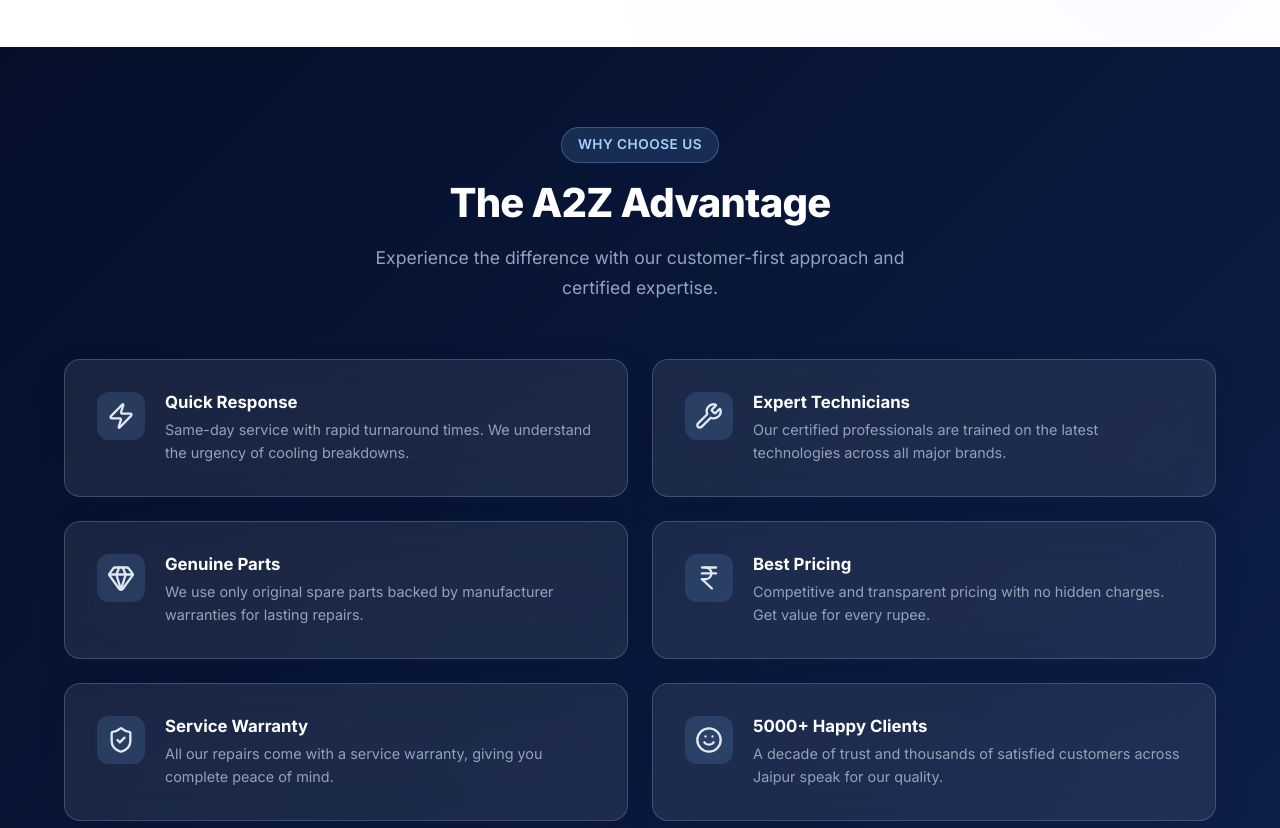
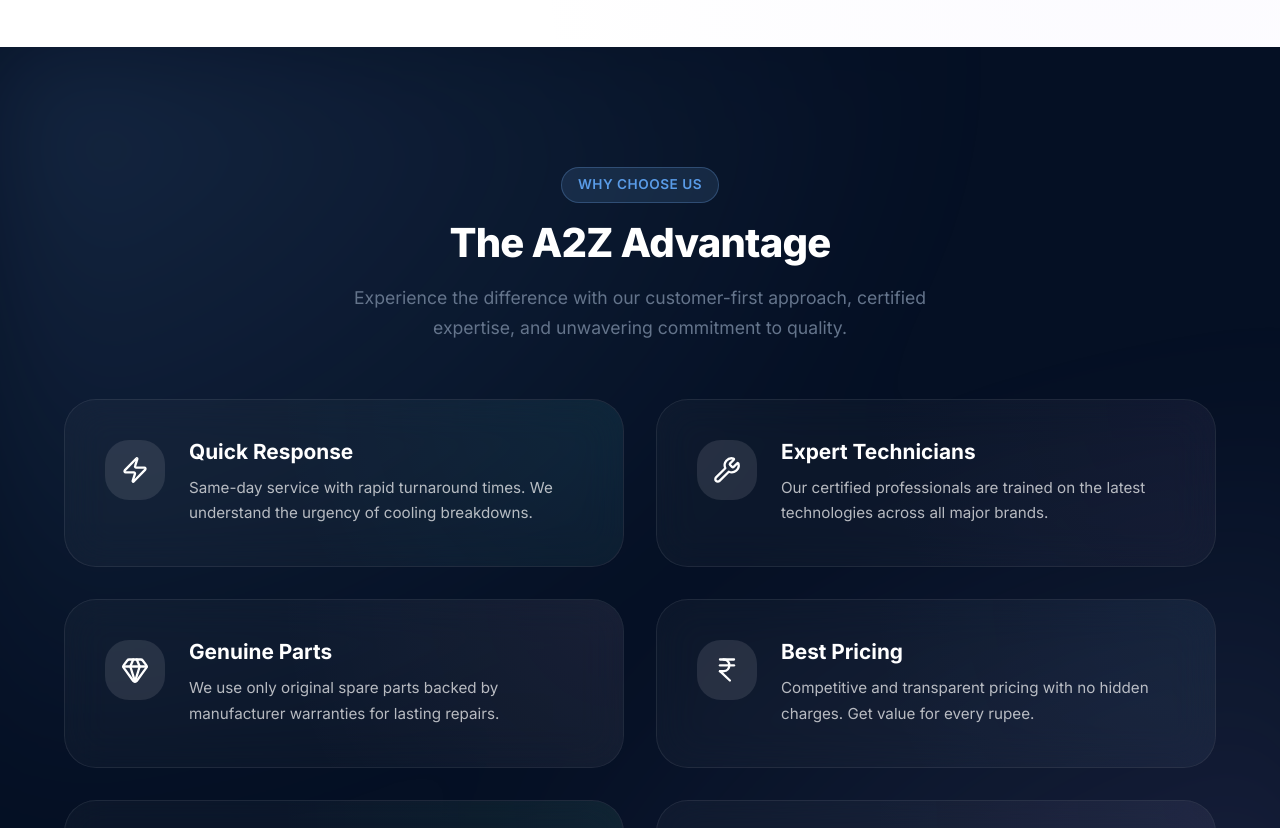
Before and after one commit to Eshbanoliver/a2z-cooling-website-showcase, a React (Vite) app: page / in a window 1280 px wide. Shown: the part 5980-6808 px from the top of the page. Built offline with nearby package versions, Linux system fonts and the light colour scheme.

Commit message:
homepage core values  card

```diff
--- a/src/index.css
+++ b/src/index.css
@@ -1536,54 +1536,139 @@
   color: var(--gray-600);
 }
 
-/* ===== WHY CHOOSE US ===== */
-.wcu-grid {
+/* ===== WHY CHOOSE US VIBRANT ===== */
+.wcu-vibrant-section {
+  position: relative;
+  overflow: hidden;
+  padding: 120px 0;
+  background: #051024;
+}
+
+.wcu-mesh-bg {
+  position: absolute;
+  inset: 0;
+  background:
+    radial-gradient(at 0% 0%, rgba(123, 184, 255, 0.15) 0px, transparent 50%),
+    radial-gradient(at 100% 100%, rgba(184, 169, 255, 0.15) 0px, transparent 50%);
+  filter: blur(60px);
+  z-index: 0;
+  animation: meshMove 15s ease-in-out infinite alternate;
+}
+
+@keyframes meshMove {
+  0% { transform: scale(1) translate(0, 0); }
+  100% { transform: scale(1.2) translate(5%, 5%); }
+}
+
+.wcu-vibrant-section .section-description {
+  color: rgba(255, 255, 255, 0.7);
+}
+
+.wcu-vibrant-grid {
   display: grid;
   grid-template-columns: repeat(2, 1fr);
+  gap: 32px;
+  position: relative;
+  z-index: 1;
+}
+
+.wcu-vibrant-card {
+  position: relative;
+  padding: 40px;
+  background: rgba(255, 255, 255, 0.03);
+  backdrop-filter: blur(20px);
+  border: 1px solid rgba(255, 255, 255, 0.08);
+  border-radius: var(--radius-2xl);
+  display: flex;
   gap: 24px;
-}
-
-.wcu-card {
-  padding: 32px;
-  display: flex;
-  gap: 20px;
   align-items: flex-start;
-}
-
-.wcu-icon {
-  width: 48px;
-  height: 48px;
-  min-width: 48px;
-  background: rgba(123, 184, 255, 0.15);
-  border-radius: var(--radius-md);
+  transition: all 0.5s cubic-bezier(0.2, 1, 0.3, 1);
+  overflow: hidden;
+}
+
+.wcu-color-1 { --wcu-accent: #00f2fe; }
+.wcu-color-2 { --wcu-accent: #764ba2; }
+.wcu-color-3 { --wcu-accent: #fbc2eb; }
+.wcu-color-4 { --wcu-accent: #4facfe; }
+.wcu-color-5 { --wcu-accent: #2af598; }
+.wcu-color-6 { --wcu-accent: #a18cd1; }
+
+.wcu-vibrant-card::before {
+  content: '';
+  position: absolute;
+  top: 0;
+  left: 0;
+  width: 100%;
+  height: 100%;
+  background: radial-gradient(circle at top right, var(--wcu-accent), transparent 60%);
+  opacity: 0.05;
+  transition: var(--transition);
+  z-index: 0;
+}
+
+.wcu-card-accent {
+  position: absolute;
+  top: 0;
+  left: 0;
+  width: 4px;
+  height: 100%;
+  background: var(--wcu-accent);
+  opacity: 0;
+  transition: var(--transition);
+}
+
+.wcu-vibrant-card:hover {
+  transform: translateY(-8px);
+  background: rgba(255, 255, 255, 0.06);
+  border-color: rgba(255, 255, 255, 0.2);
+  box-shadow: 0 20px 40px rgba(0, 0, 0, 0.4), 0 0 20px rgba(255, 255, 255, 0.05);
+}
+
+.wcu-vibrant-card:hover::before {
+  opacity: 0.15;
+}
+
+.wcu-vibrant-card:hover .wcu-card-accent {
+  opacity: 1;
+}
+
+.wcu-icon-wrapper {
+  position: relative;
+  width: 60px;
+  height: 60px;
+  min-width: 60px;
+  background: rgba(255, 255, 255, 0.1);
+  border-radius: var(--radius-xl);
   display: flex;
   align-items: center;
   justify-content: center;
+  color: var(--white);
+  z-index: 1;
+  transition: var(--transition);
+}
+
+.wcu-vibrant-card:hover .wcu-icon-wrapper {
+  background: var(--wcu-accent);
+  color: #051024;
+  transform: scale(1.1) rotate(5deg);
+}
+
+.wcu-content {
+  position: relative;
+  z-index: 1;
+}
+
+.wcu-title {
   font-size: 1.3rem;
-}
-
-.section-dark .wcu-icon {
-  background: rgba(123, 184, 255, 0.15);
-}
-
-.wcu-card h3 {
-  font-size: 1.05rem;
   font-weight: 700;
-  margin-bottom: 6px;
-}
-
-.wcu-card p {
-  color: var(--gray-500);
-  font-size: 0.9rem;
-  line-height: 1.6;
-}
-
-.section-dark .wcu-card h3 {
-  color: var(--white);
-}
-
-.section-dark .wcu-card p {
-  color: var(--gray-400);
+  color: var(--white);
+  margin-bottom: 10px;
+}
+
+.wcu-desc {
+  font-size: 0.95rem;
+  line-height: 1.7;
+  color: rgba(255, 255, 255, 0.7);
 }
 
 /* ===== CTA SECTION ===== */
--- a/src/pages/Home.tsx
+++ b/src/pages/Home.tsx
@@ -384,18 +384,19 @@
         </div>
       </section>
 
-      {/* ===== WHY CHOOSE US ===== */}
-      <section className="section section-dark" id="why-choose-us">
-        <div className="container">
+      {/* ===== WHY CHOOSE US VIBRANT ===== */}
+      <section className="section wcu-vibrant-section" id="why-choose-us">
+        <div className="wcu-mesh-bg" />
+        <div className="container relative z-10">
           <FadeInSection>
             <SectionTitle
               badge="Why Choose Us"
-              title="The A2Z Advantage"
-              description="Experience the difference with our customer-first approach and certified expertise."
+              badgeClass="badge-white"
+              title={<span style={{ color: '#fff' }}>The A2Z <span className="gradient-text-light">Advantage</span></span>}
+              description="Experience the difference with our customer-first approach, certified expertise, and unwavering commitment to quality."
             />
           </FadeInSection>
-          <FadeInSection>
-            <div className="wcu-grid">
+          <div className="wcu-vibrant-grid">
             {[
               { icon: 'bolt', title: 'Quick Response', desc: 'Same-day service with rapid turnaround times. We understand the urgency of cooling breakdowns.' },
               { icon: 'wrench', title: 'Expert Technicians', desc: 'Our certified professionals are trained on the latest technologies across all major brands.' },
@@ -404,18 +405,20 @@
               { icon: 'shield-check', title: 'Service Warranty', desc: 'All our repairs come with a service warranty, giving you complete peace of mind.' },
               { icon: 'smile', title: '5000+ Happy Clients', desc: 'A decade of trust and thousands of satisfied customers across Jaipur speak for our quality.' },
             ].map((item, i) => (
-                <div className="glass-card-dark wcu-card" key={i}>
-                  <div className="wcu-icon">
+              <FadeInSection key={i} delay={i * 0.1}>
+                <div className={`wcu-vibrant-card wcu-color-${i + 1}`}>
+                  <div className="wcu-icon-wrapper">
                     <DynamicIcon name={item.icon} size={28} />
                   </div>
-                  <div>
-                    <h3>{item.title}</h3>
-                    <p>{item.desc}</p>
+                  <div className="wcu-content">
+                    <h3 className="wcu-title">{item.title}</h3>
+                    <p className="wcu-desc">{item.desc}</p>
                   </div>
+                  <div className="wcu-card-accent" />
                 </div>
+              </FadeInSection>
             ))}
           </div>
-          </FadeInSection>
         </div>
       </section>
 
```
Lines whose indentation alone changed are shown as unchanged.
